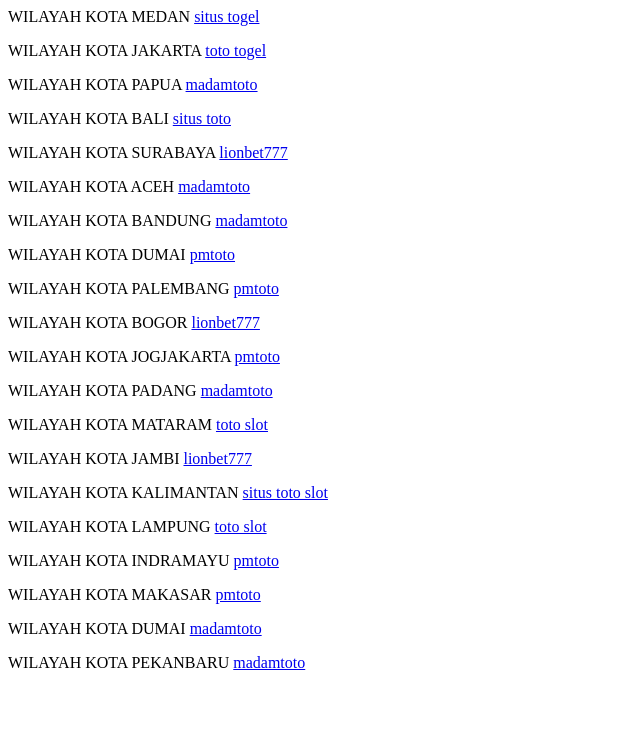
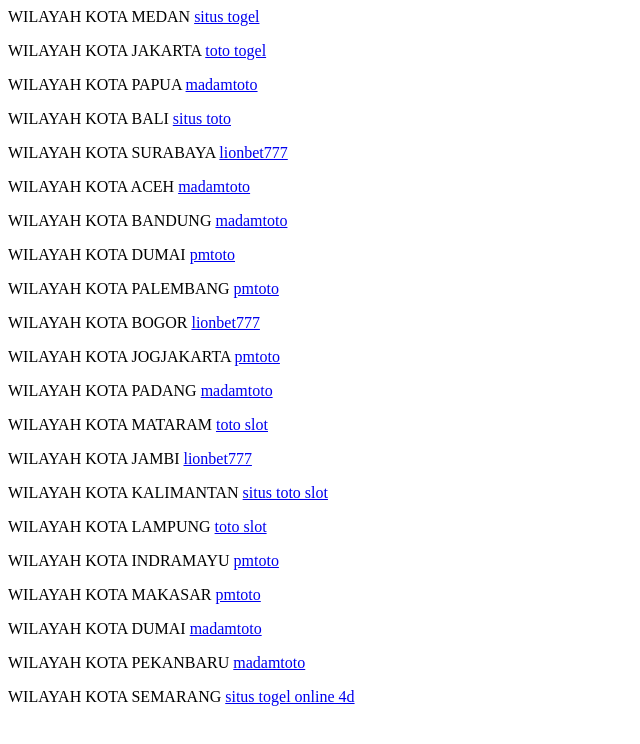
Before and after one commit to xslayder123/germany, a plain HTML site: page index.html in a window 1280 px wide. Shown: the whole page, without its empty margins (0-640 px from the left). Drawn offline with Linux system fonts and the light colour scheme.

Commit message:
Update index.html

```diff
--- a/index.html
+++ b/index.html
@@ -23,5 +23,6 @@
         <p>WILAYAH KOTA MAKASAR <a href='https://139.180.141.1/'>pmtoto</a></p>
         <p>WILAYAH KOTA DUMAI <a href='https://139.180.210.81/'>madamtoto</a></p>
         <p>WILAYAH KOTA PEKANBARU <a href='https://139.180.213.79/'>madamtoto</a></p>
+        <p>WILAYAH KOTA SEMARANG <a href='https://inspec-tools.mitre.org/'>situs togel online 4d</a></p>
     </body>
     </html>
```
